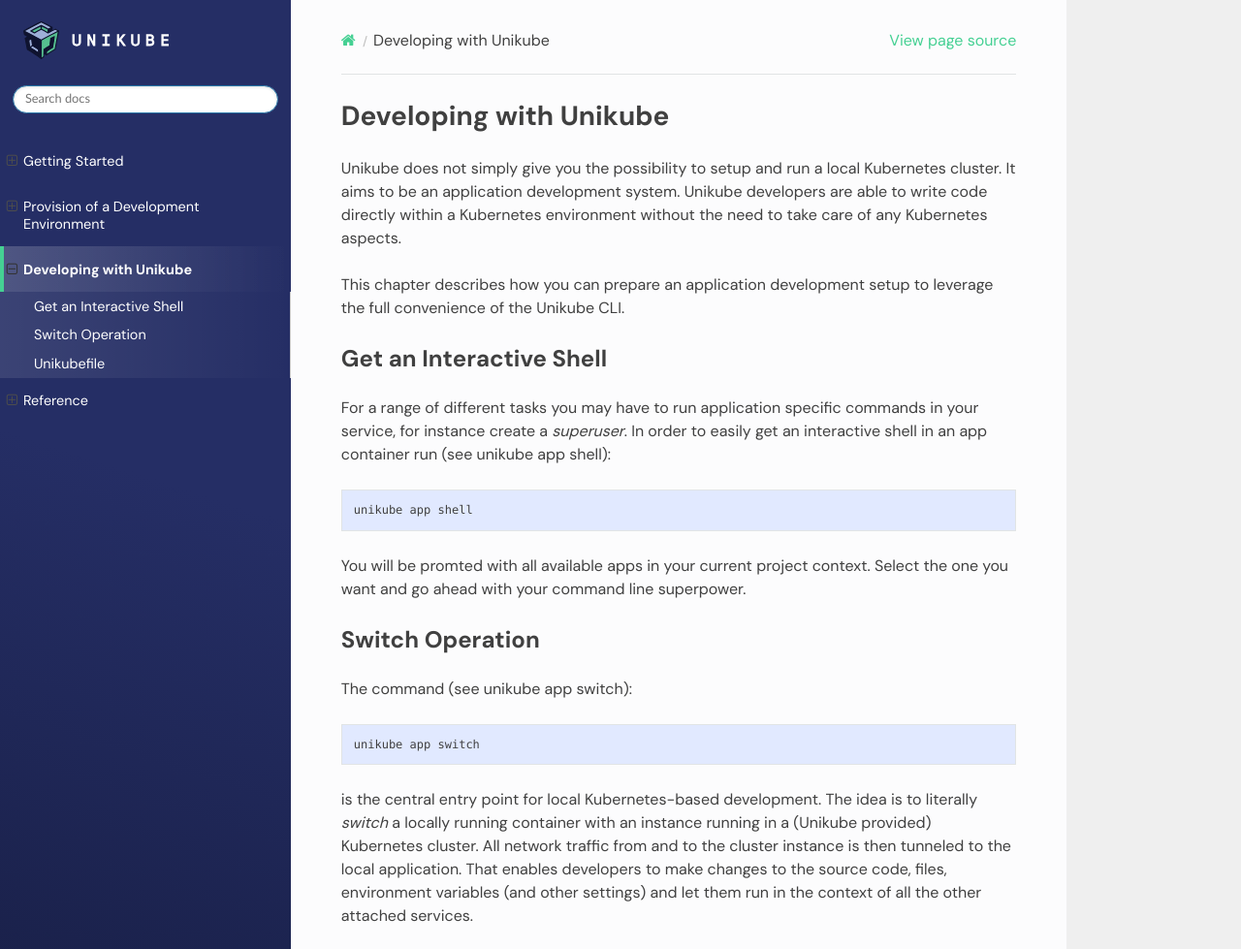
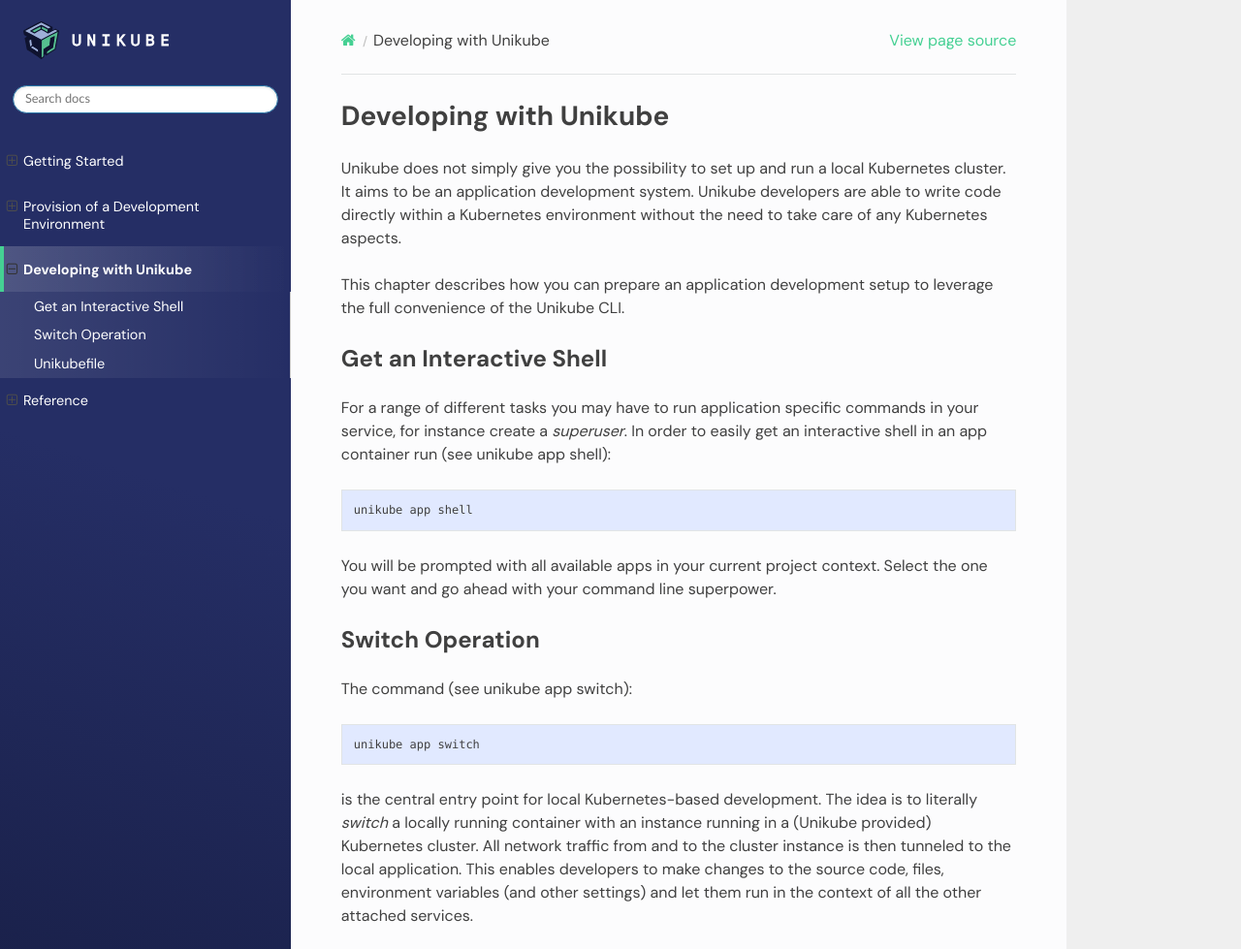
Before and after one commit to unikubehq/cli, a Sphinx documentation site: the page built from docs/development.rst, in a window 1280 px wide and 1400 px high. Shown: the top 979 px of the window at 97% size. Built offline with Sphinx 7.4.7 and the Read the Docs theme 2.0.0, drawn with Linux system fonts in a browser that asks for light colours; some of the changed text lies outside the part shown.

Commit message:
docs: fix typos, small rewrites (#118)
Co-authored-by: Michael Schilonka <Schille@users.noreply.github.com>

```diff
--- a/docs/development.rst
+++ b/docs/development.rst
@@ -1,7 +1,7 @@
 =======================
 Developing with Unikube
 =======================
-Unikube does not simply give you the possibility to setup and run a local Kubernetes cluster. It aims to be an
+Unikube does not simply give you the possibility to set up and run a local Kubernetes cluster. It aims to be an
 application development system. Unikube developers are able to write code directly within a Kubernetes environment
 without the need to take care of any Kubernetes aspects.
 
@@ -18,7 +18,7 @@
 
    unikube app shell
 
-You will be promted with all available apps in your current project context. Select the one you want and go ahead with
+You will be prompted with all available apps in your current project context. Select the one you want and go ahead with
 your command line superpower.
 
 
@@ -32,7 +32,7 @@
 
 is the central entry point for local Kubernetes-based development. The idea is to literally *switch* a locally running
 container with an instance running in a (Unikube provided) Kubernetes cluster. All network traffic from and to the
-cluster instance is then tunneled to the local application. That enables developers to make changes to the source code,
+cluster instance is then tunneled to the local application. This enables developers to make changes to the source code,
 files, environment variables (and other settings) and let them run in the context of all the other attached services.
 
 .. figure:: _static/img/project-unikube-1.png
@@ -55,7 +55,7 @@
 Before you can see the traffic hitting your local container you will be prompted for your root password. The Unikube CLI
 has to perform DNS modifications on your host system in order to be able to reach services within the cluster.
 
-If everything went fine to this point and your application server *supports code hot-reloading* you can see changes
+If everything went fine up to here and your application server *supports code hot-reloading* you can see changes
 in your current working tree immediately reflected in the cluster. You can still enter this container on an interactive
 shell with the ``unikube app shell`` (see :ref:`unikube app shell<reference/app:shell>`) command.
 
--- a/docs/reference/overview.rst
+++ b/docs/reference/overview.rst
@@ -15,7 +15,7 @@
 Unikube's CLI can manage :ref:`organisations<unikube_orga>`, :ref:`projects<unikube_project>`,
 :ref:`decks<unikube_deck>` and interact with :ref:`apps<unikube_app>`. As it can be cumbersome to enter identifiers
 again and again, you can set a ``context`` for the commands to implicitly assume a certain unit (pretty much the same as
-with ``kubectl``). In order to set context, run the ``use`` command from the corresponding command groups:
+with ``kubectl``). In order to set a context, run the ``use`` command from the corresponding command groups:
 :ref:`unikube organisation use<reference/orga:use>`, :ref:`unikube project use<reference/project:use>` and
 :ref:`unikube deck use<reference/deck:use>`.
 
--- a/unikube.py
+++ b/unikube.py
@@ -55,7 +55,7 @@
     organisation. This command group manages information about your organisations.
     You can see all organizations you belong to with the :ref:`list command<reference/orga:list>`. It presents a
     tabular view of organisations with ``id`` and ``name``. The :ref:`info command<reference/orga:info>` can be used to
-    get more detailed information about particular organisation. This command displays the ``id``, ``title`` and the
+    get more detailed information about a particular organisation. This command displays the ``id``, ``title`` and the
     optional description of the organisation. The organisation belongs to the group of selection commands, thus it gives
     three possible options:
 
```
Also changed, not shown: other parts of docs/development.rst (+2 -2 lines), docs/provision.rst (+5 -5 lines), 2 other files.
